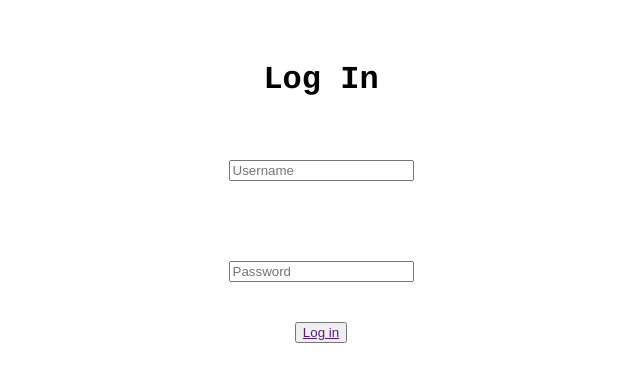
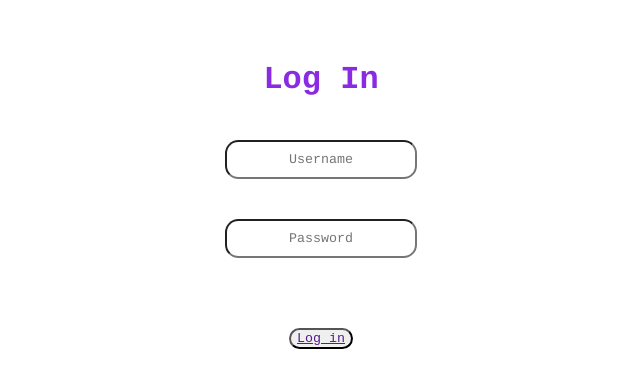
Before and after one commit to MinaCien/Info-Systems-Project, a plain HTML site: page code/Implement/LogIn.html in a window 1280 px wide. Shown: the whole page, without its empty margins (319-959 px from the left). Drawn offline with Linux system fonts and the light colour scheme.

Commit message:
Update Login.css

```diff
--- a/code/Implement/Login.css
+++ b/code/Implement/Login.css
@@ -5,8 +5,25 @@ padding: 40px;
 font-family: 'Roboto mono', Courier, monospace;
 }
 
-.container{
+h1{
+    color: blueviolet;
+}
+
+.container .form-control{
 text-align: center;
-padding: 40px;
+margin: auto;
+margin-top: 20px;
+margin-bottom: 20px;
+padding: 10px;
+border-radius: 1em;
 font-family: 'Roboto mono', Courier, monospace;
 }
+
+.pill{
+    text-decoration: none;
+    font-family: 'Courier New', Courier, monospace;
+    margin-top: 50px;
+    border-radius: 1em;
+
+
+}
```
